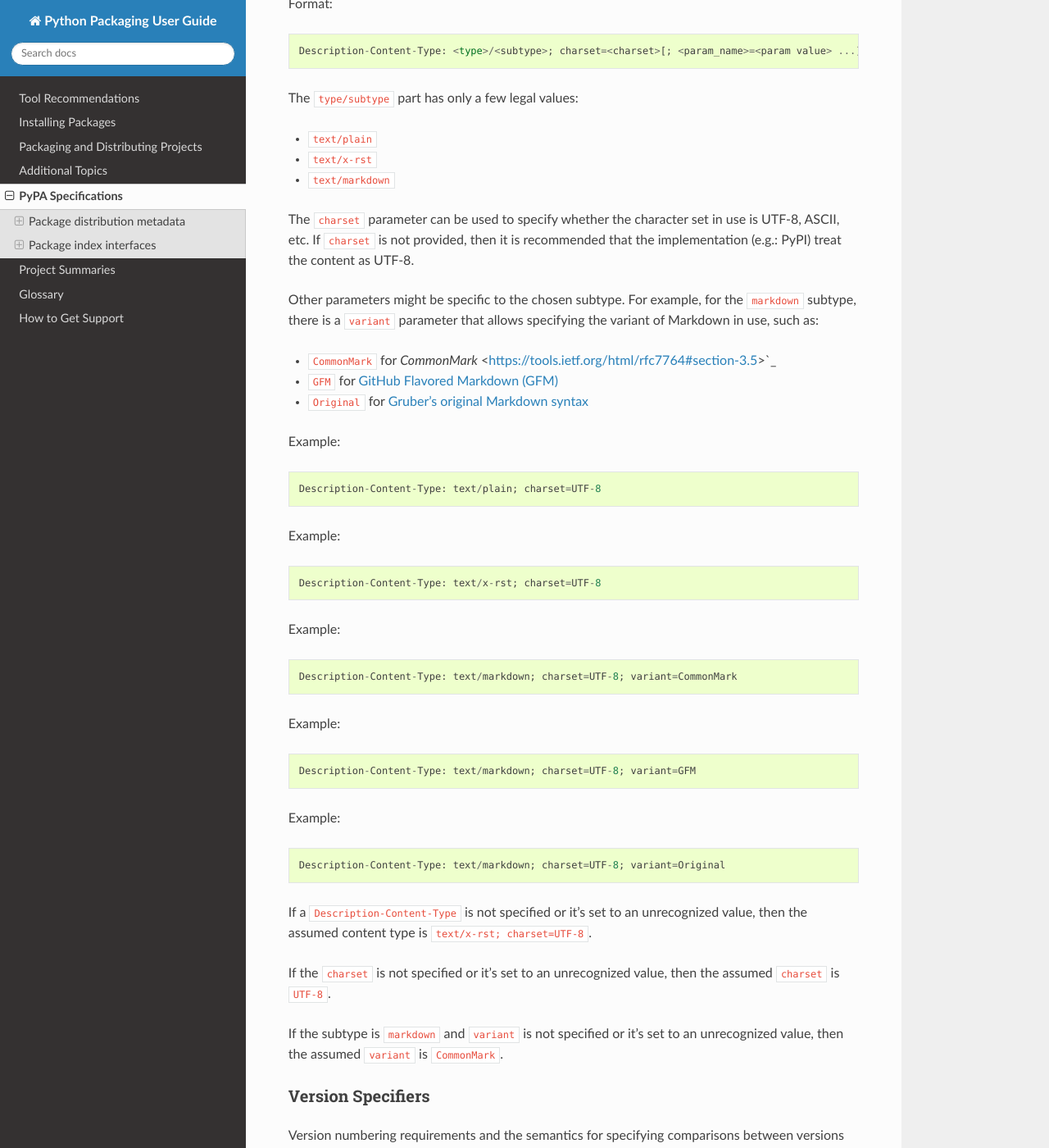
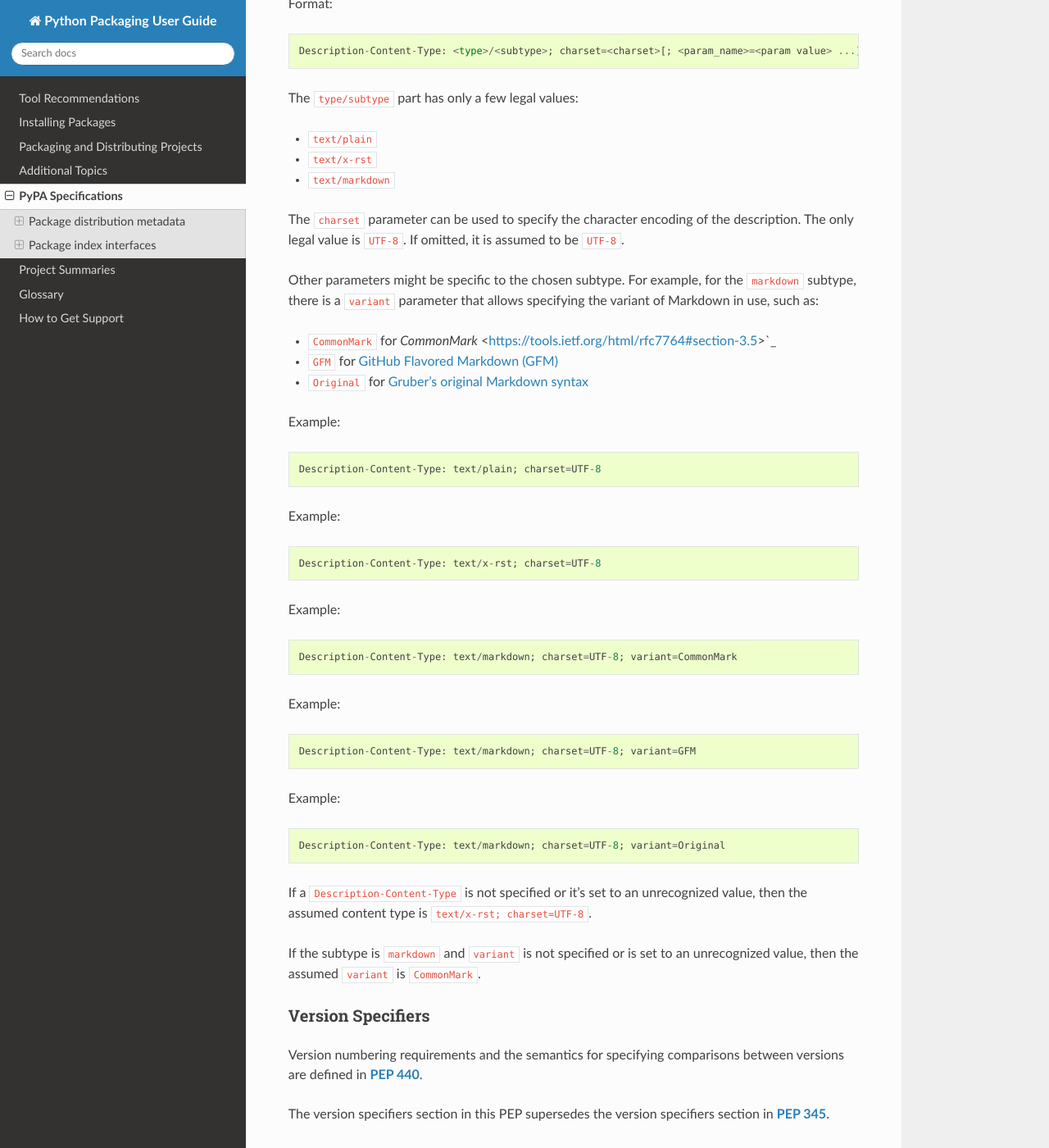
Before and after one commit to pypa/packaging.python.org, a Sphinx documentation site: the page built from source/specifications.rst, in a window 1280 px wide and 1400 px high, scrolled down 1571 px. Shown: the whole window at 82% size. Built offline with Sphinx 7.4.7 and the Read the Docs theme 2.0.0, drawn with Linux system fonts in a browser that asks for light colours; pages that are not in the unit, such as notebooks, are missing from menus; some of the changed text lies outside the part shown.

Commit message:
Require UTF-8, exempli gratia -> id est
The former subject to a little agreement by others: https://github.com/pypa/python-packaging-user-guide/pull/258#pullrequestreview-20287807

```diff
--- a/source/specifications.rst
+++ b/source/specifications.rst
@@ -73,7 +73,7 @@ description, opening up the possibility for PyPI and other tools to be able to
 render Markdown and other formats.
 
 The format of this field is the same as the ``Content-Type`` header in HTTP
-(e.g.:
+(i.e.:
 `RFC 1341 <https://www.w3.org/Protocols/rfc1341/4_Content-Type.html>`_).
 Briefly, this means that it has a ``type/subtype`` part and then it can
 optionally have a number of parameters:
@@ -88,10 +88,9 @@ The ``type/subtype`` part has only a few legal values:
 - ``text/x-rst``
 - ``text/markdown``
 
-The ``charset`` parameter can be used to specify whether the character set in
-use is UTF-8, ASCII, etc. If ``charset`` is not provided, then it is
-recommended that the implementation (e.g.: PyPI) treat the content as
-UTF-8.
+The ``charset`` parameter can be used to specify the character encoding of
+the description. The only legal value is ``UTF-8``. If omitted, it is assumed to
+be ``UTF-8``.
 
 Other parameters might be specific to the chosen subtype. For example, for the
 ``markdown`` subtype, there is a ``variant`` parameter that allows specifying
@@ -130,10 +129,7 @@ If a ``Description-Content-Type`` is not specified or it's set to an
 unrecognized value, then the assumed content type is ``text/x-rst;
 charset=UTF-8``.
 
-If the ``charset`` is not specified or it's set to an unrecognized value, then
-the assumed ``charset`` is ``UTF-8``.
-
-If the subtype is ``markdown`` and ``variant`` is not specified or it's set to
+If the subtype is ``markdown`` and ``variant`` is not specified or is set to
 an unrecognized value, then the assumed ``variant`` is ``CommonMark``.
 
 
```
